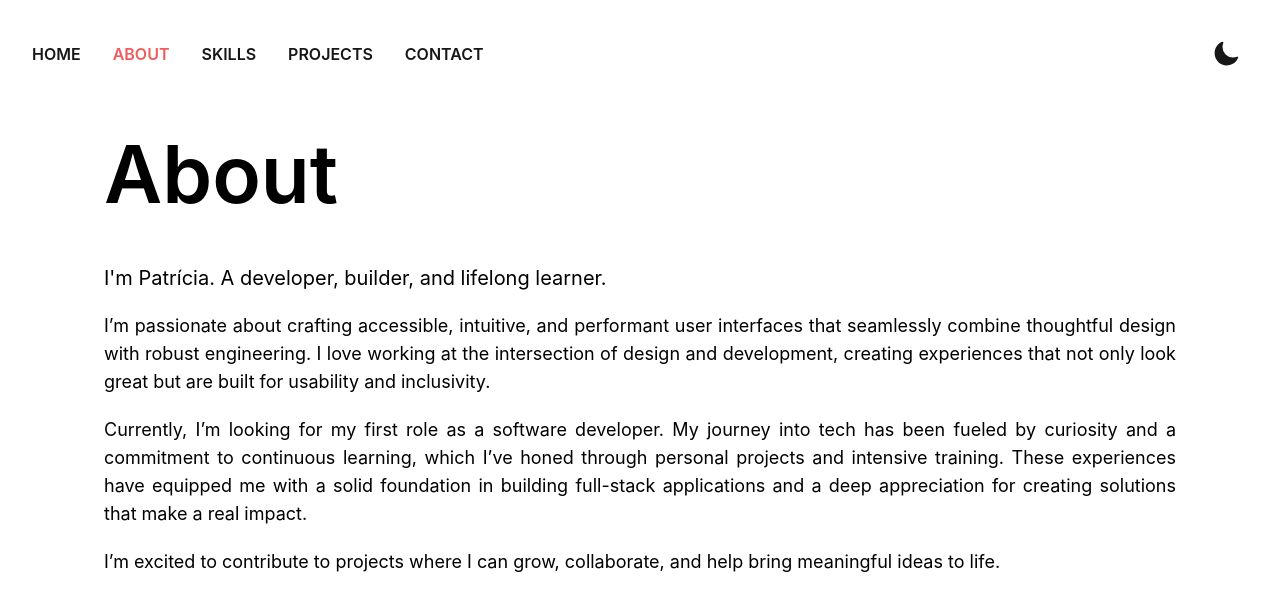
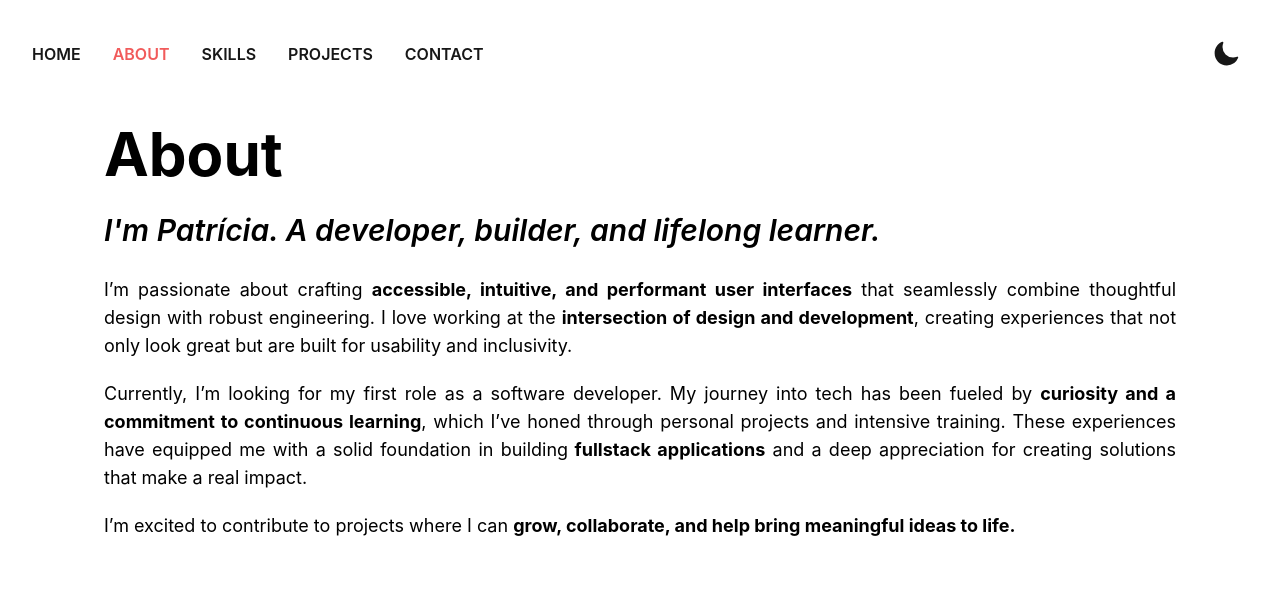
Before and after one commit to patr-silva/my-portfolio, a React (Create React App) app: page /about in a window 1280 px wide. Shown: the top 610 px of the page. Built offline with nearby package versions, Linux system fonts and the light colour scheme.

Commit message:
Added new animations and finished new about page

```diff
--- a/package.json
+++ b/package.json
@@ -11,6 +11,7 @@
     "@types/node": "^16.18.106",
     "@types/react": "^18.3.5",
     "@types/react-dom": "^18.3.0",
+    "animate.css": "^4.1.1",
     "react": "^18.3.1",
     "react-dom": "^18.3.1",
     "react-router-dom": "^6.26.1",
--- a/src/components/Typewriter.tsx
+++ b/src/components/Typewriter.tsx
@@ -10,7 +10,7 @@ interface TypewriterProps {
 
 const Typewriter: React.FC<TypewriterProps> = ({
   text = [],
-  speed = 100,
+  speed = 70,
   highlightColor = "#F15B5B",
   height = "h-30",
 }) => {
--- a/src/pages/About.tsx
+++ b/src/pages/About.tsx
@@ -1,37 +1,47 @@
 import React from "react";
-import Typewriter from "../components/Typewriter";
+import "animate.css";
 
 const About: React.FC = () => {
   return (
-    <div className='bg-white dark:bg-neutral-900 text-black dark:text-white min-h-screen mt-[-1em]'>
+    <div className='bg-white dark:bg-neutral-900 text-black dark:text-white min-h-screen mt-[-1em] animate__animated animate__slideInRight'>
       <article className='inter-regular-text text-justify mx-auto max-w-6xl px-4 sm:px-6 md:px-8 lg:px-10 py-4 w-full'>
-        <Typewriter text={["About"]} speed={100} highlightColor='#f15b5b' />
-
-        <h2 className='text-xl dark:text-neutral-200 mt-10'>
+        <h1 className='text-6xl font-bold dark:text-neutral-200'>About</h1>
+        <h2 className='text-3xl italic font-semibold dark:text-neutral-200 mt-7'>
           I'm Patrícia. A developer, builder, and lifelong learner.
         </h2>
 
-        <p className='text-lg dark:text-neutral-200 mt-5'>
+        <p className='text-lg dark:text-neutral-200 mt-7'>
           {" "}
-          I’m passionate about crafting accessible, intuitive, and performant
-          user interfaces that seamlessly combine thoughtful design with robust
-          engineering. I love working at the intersection of design and
-          development, creating experiences that not only look great but are
-          built for usability and inclusivity.
+          I’m passionate about crafting{" "}
+          <span className='font-bold'>
+            accessible, intuitive, and performant user interfaces
+          </span>{" "}
+          that seamlessly combine thoughtful design with robust engineering. I
+          love working at the{" "}
+          <span className='font-bold'>
+            intersection of design and development
+          </span>
+          , creating experiences that not only look great but are built for
+          usability and inclusivity.
         </p>
 
         <p className='mt-5 text-lg dark:text-neutral-200'>
           Currently, I’m looking for my first role as a software developer. My
-          journey into tech has been fueled by curiosity and a commitment to
-          continuous learning, which I’ve honed through personal projects and
-          intensive training. These experiences have equipped me with a solid
-          foundation in building full-stack applications and a deep appreciation
-          for creating solutions that make a real impact.
+          journey into tech has been fueled by{" "}
+          <span className='font-bold'>
+            curiosity and a commitment to continuous learning
+          </span>
+          , which I’ve honed through personal projects and intensive training.
+          These experiences have equipped me with a solid foundation in building
+          <span className='font-bold'> fullstack applications</span> and a deep
+          appreciation for creating solutions that make a real impact.
         </p>
 
         <p className='mt-5 text-lg dark:text-neutral-200'>
-          I’m excited to contribute to projects where I can grow, collaborate,
-          and help bring meaningful ideas to life.
+          I’m excited to contribute to projects where I can{" "}
+          <span className='font-bold'>
+            grow, collaborate, and help bring meaningful ideas to life.
+          </span>
         </p>
       </article>
     </div>
--- a/src/pages/Projects.tsx
+++ b/src/pages/Projects.tsx
@@ -1,5 +1,4 @@
 import React from "react";
-import Typewriter from "../components/Typewriter";
 import ProjectCard from "../components/ProjectCard";
 import race4life from "../assets/images/race4life.jpeg";
 import recipe from "../assets/images/recipe.png";
@@ -9,6 +8,7 @@ import mapeditor from "../assets/images/mapeditor.png";
 import callOfEManuel from "../assets/images/callOfEmanuel.png";
 import sneakers from "../assets/images/sneakers.png";
 import goGreen from "../assets/images/gogreen.png";
+import "animate.css";
 
 const Projects: React.FC = () => {
   const projects = [
@@ -55,14 +55,9 @@ const Projects: React.FC = () => {
   ];
 
   return (
-    <div className='bg-white dark:bg-neutral-900 text-black dark:text-white min-h-screen mt-[-1em]'>
+    <div className='bg-white dark:bg-neutral-900 text-black dark:text-white min-h-screen mt-[-1em] animate__animated animate__slideInRight'>
       <article className='inter-regular-text text-justify mx-auto max-w-6xl px-4 sm:px-6 md:px-8 lg:px-10 py-4 w-full'>
-        <Typewriter
-          text={["Projects"]}
-          speed={100}
-          highlightColor='#000'
-          height='h-32'
-        />
+        <h1 className='text-6xl font-bold dark:text-neutral-200'>Projects</h1>
         <div className='flex flex-wrap my-[-5%]'>
           {projects.map((elem, index) => {
             return (
```
Also changed, not shown: 1 other file (tests, documents, lock files or other folders).
